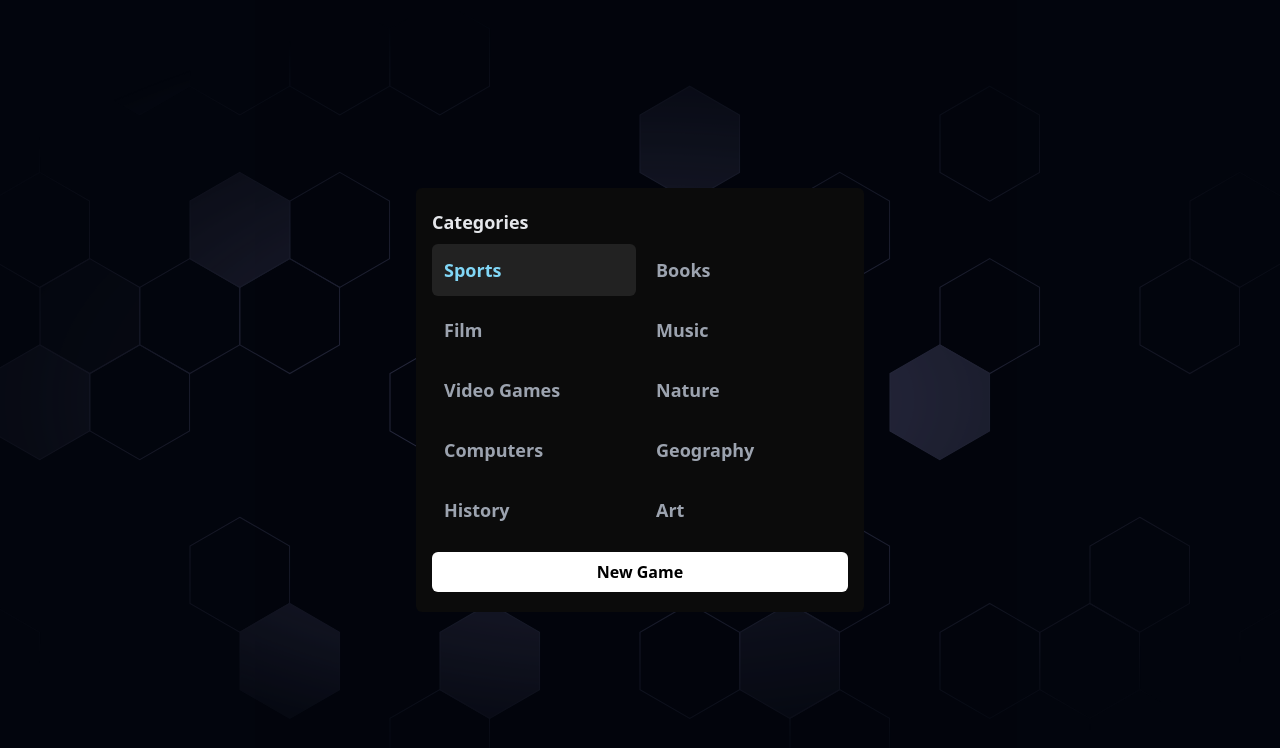
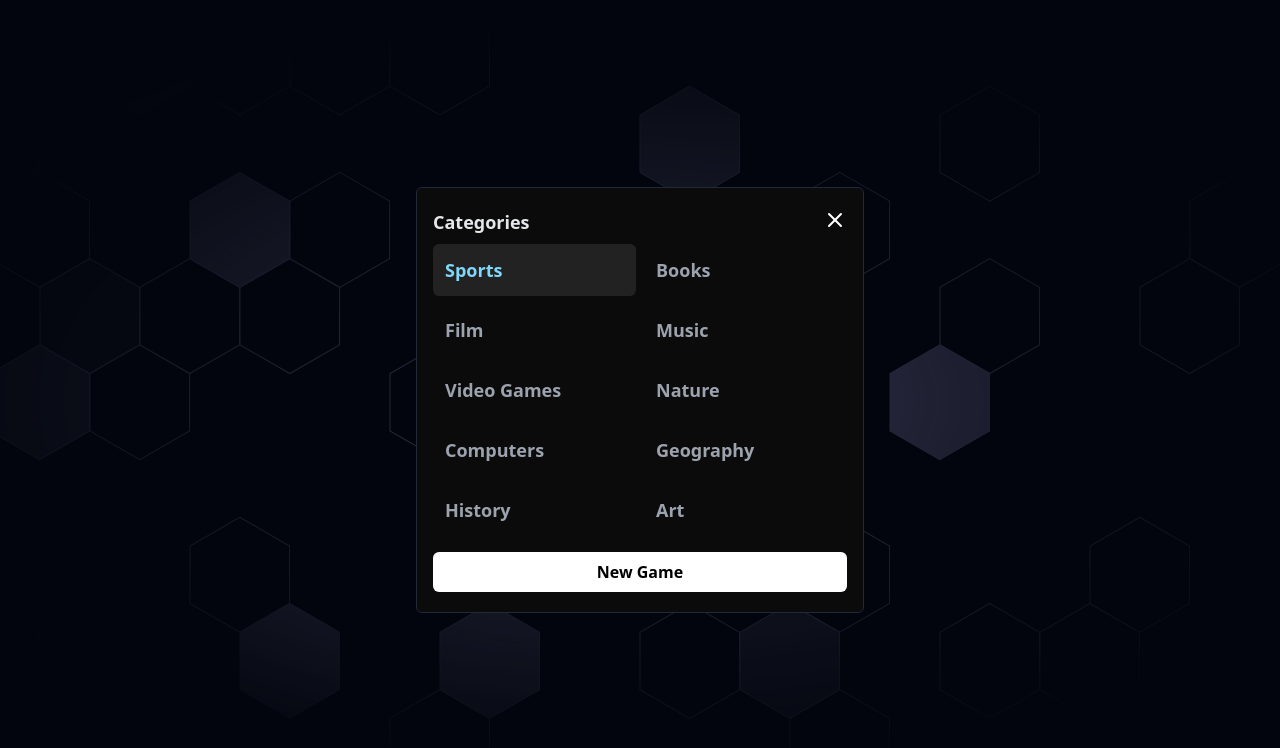
Before and after one commit to moaqz/vbool, a Vue app: page / in a window 1280 px wide. Both pictures are taken after a click on the button "Play". Shown: the top 748 px of the page. Built offline with nearby package versions, Linux system fonts and the light colour scheme.

Commit message:
feat: add close button

```diff
--- a/src/components/NewGameModal.vue
+++ b/src/components/NewGameModal.vue
@@ -4,6 +4,7 @@ import { useRouter } from 'vue-router';
 import { QUIZ_CATEGORIES } from '../lib/constants';
 import Button from './Button.vue';
 import CategoryItem from './CategoryItem.vue';
+import CloseIcon from '../icons/CloseIcon.vue';
 
 const router = useRouter();
 const dialogRef = ref<HTMLDialogElement>();
@@ -24,7 +25,7 @@ function handleSubmit() {
 
   <dialog
     ref="dialogRef"
-    class="w-full max-w-md backdrop:bg-black/30 bg-dark text-white px-4 py-5 rounded-md"
+    class="relative w-full max-w-md backdrop:bg-black/30 bg-dark text-white px-4 py-5 rounded-md border border-gray-800"
   >
     <form class="space-y-4" @submit.prevent="handleSubmit">
       <fieldset>
@@ -42,6 +43,16 @@ function handleSubmit() {
         </div>
       </fieldset>
 
+      <button
+        type="button"
+        class="absolute top-1 right-4"
+        aria-label="Close dialog"
+        title="Close"
+        @click="dialogRef?.close()"
+      >
+        <CloseIcon />
+      </button>
+
       <Button type="submit" wfull>New Game</Button>
     </form>
   </dialog>
--- /dev/null
+++ b/src/icons/CloseIcon.vue
@@ -0,0 +1,18 @@
+<template>
+  <svg
+    xmlns="http://www.w3.org/2000/svg"
+    class="icon icon-tabler icon-tabler-x"
+    width="24"
+    height="24"
+    viewBox="0 0 24 24"
+    stroke-width="2"
+    stroke="currentColor"
+    fill="none"
+    stroke-linecap="round"
+    stroke-linejoin="round"
+  >
+    <path stroke="none" d="M0 0h24v24H0z" fill="none" />
+    <path d="M18 6l-12 12" />
+    <path d="M6 6l12 12" />
+  </svg>
+</template>
```
